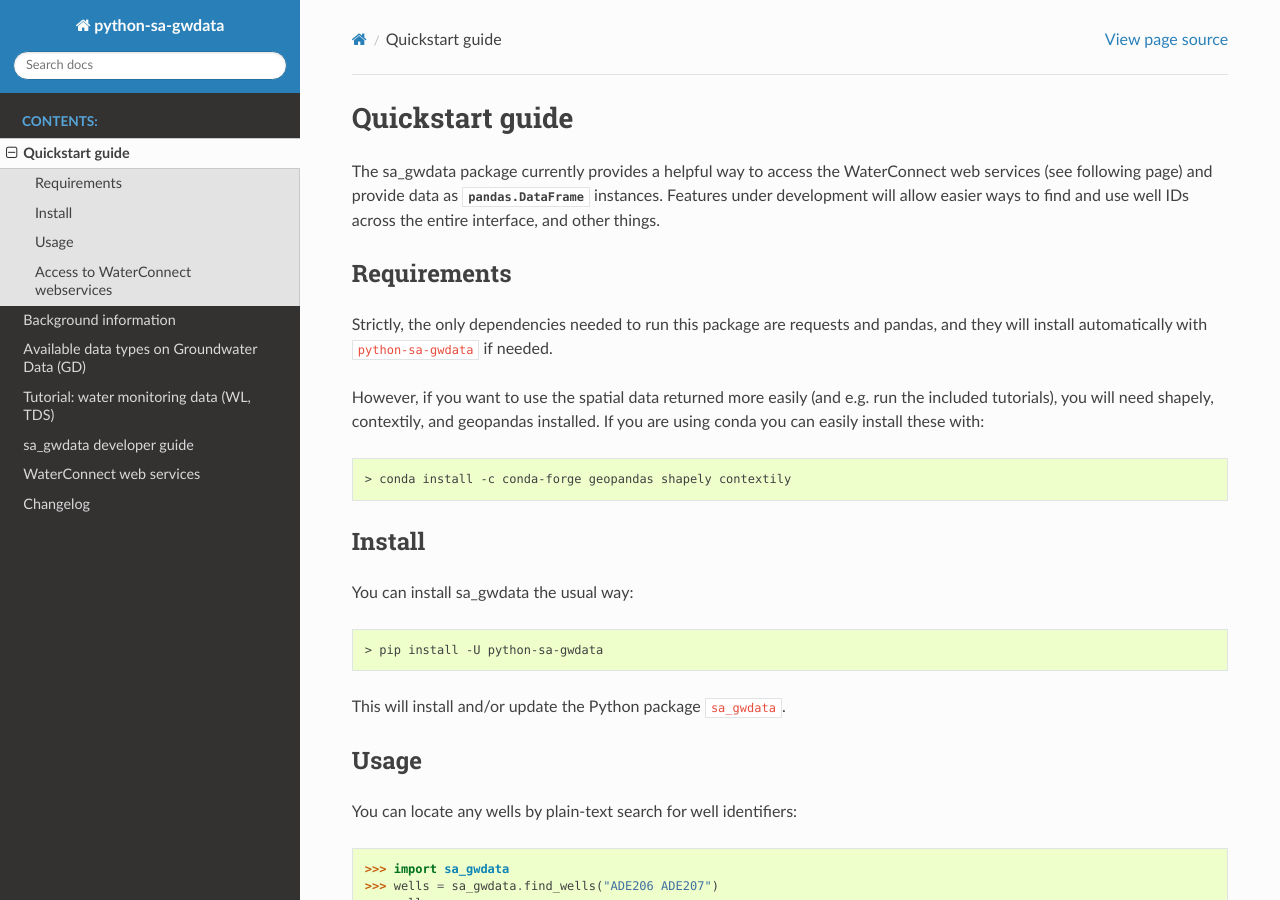
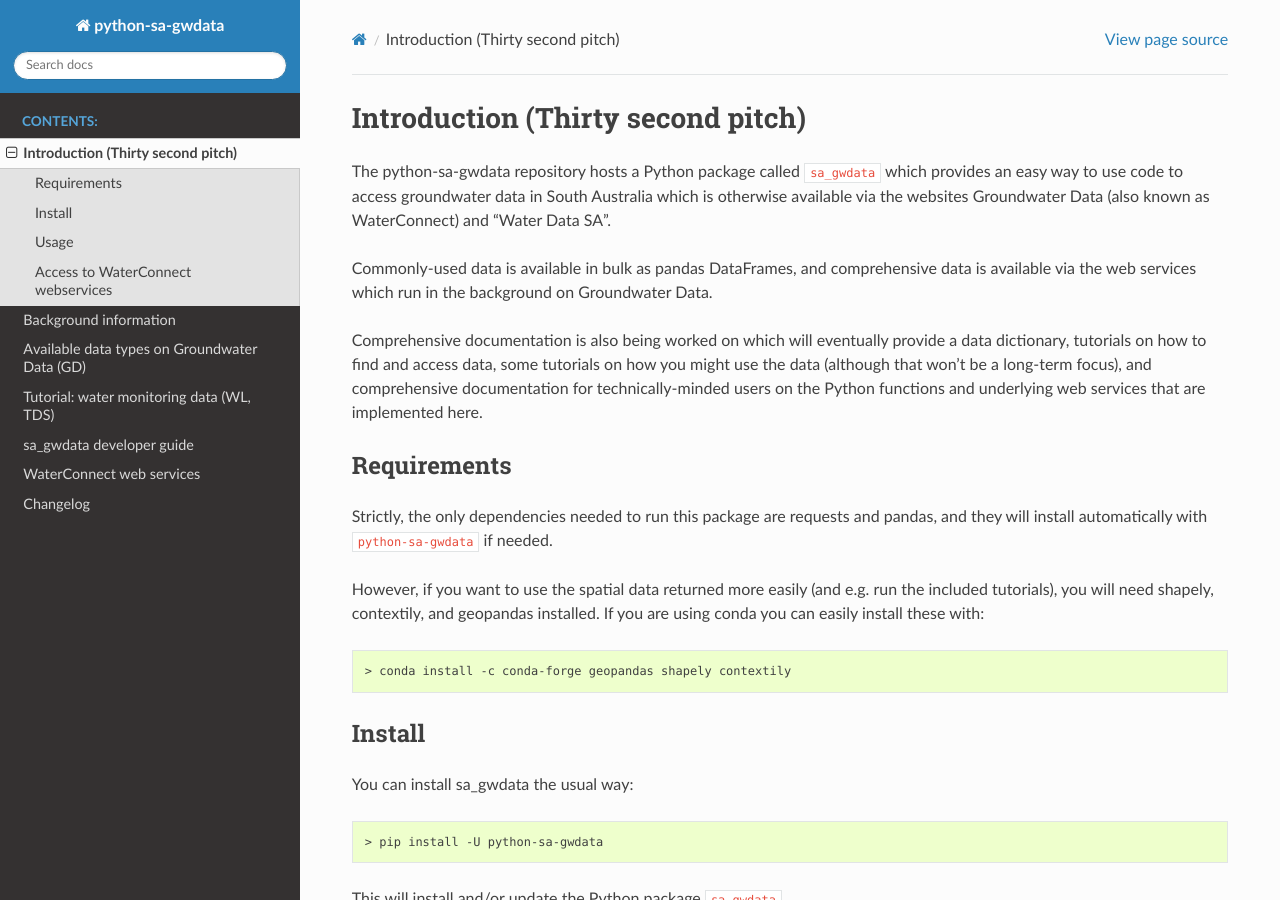
Before and after one commit to kinverarity1/python-sa-gwdata, a Sphinx documentation site: the page built from docs/010-quickstart-guide.rst, in a window 1280 px wide and 900 px high. Built offline with Sphinx 7.4.7 and the Read the Docs theme 2.0.0, drawn with Linux system fonts in a browser that asks for light colours; formulas are drawn with MathJax 3; pages that are not in the unit, such as notebooks, are missing from menus.

Commit message:
tweak docs

```diff
--- a/docs/010-quickstart-guide.rst
+++ b/docs/010-quickstart-guide.rst
@@ -1,11 +1,21 @@
-Quickstart guide
-========================
+Introduction (Thirty second pitch)
+==================================
 
-The sa_gwdata package currently provides a helpful way to access the
-WaterConnect web services (see following page) and provide data as
-:class:`pandas.DataFrame` instances. Features under development will allow
-easier ways to find and use well IDs across the entire interface, and other
-things.
+The python-sa-gwdata repository hosts a Python package called ``sa_gwdata``
+which provides an easy way to use code to access groundwater data in
+South Australia which is otherwise available via the websites Groundwater Data
+(also known as WaterConnect) and "Water Data SA".
+
+Commonly-used data is available in bulk as pandas DataFrames, and comprehensive
+data is available via the web services which run in the background on
+Groundwater Data.
+
+Comprehensive documentation is also being worked on which will eventually
+provide a data dictionary, tutorials on how to find and access data,
+some tutorials on how you might use the data (although that won't be
+a long-term focus), and comprehensive documentation for technically-minded
+users on the Python functions and underlying web services that are
+implemented here.
 
 Requirements
 ~~~~~~~~~~~~~
```
